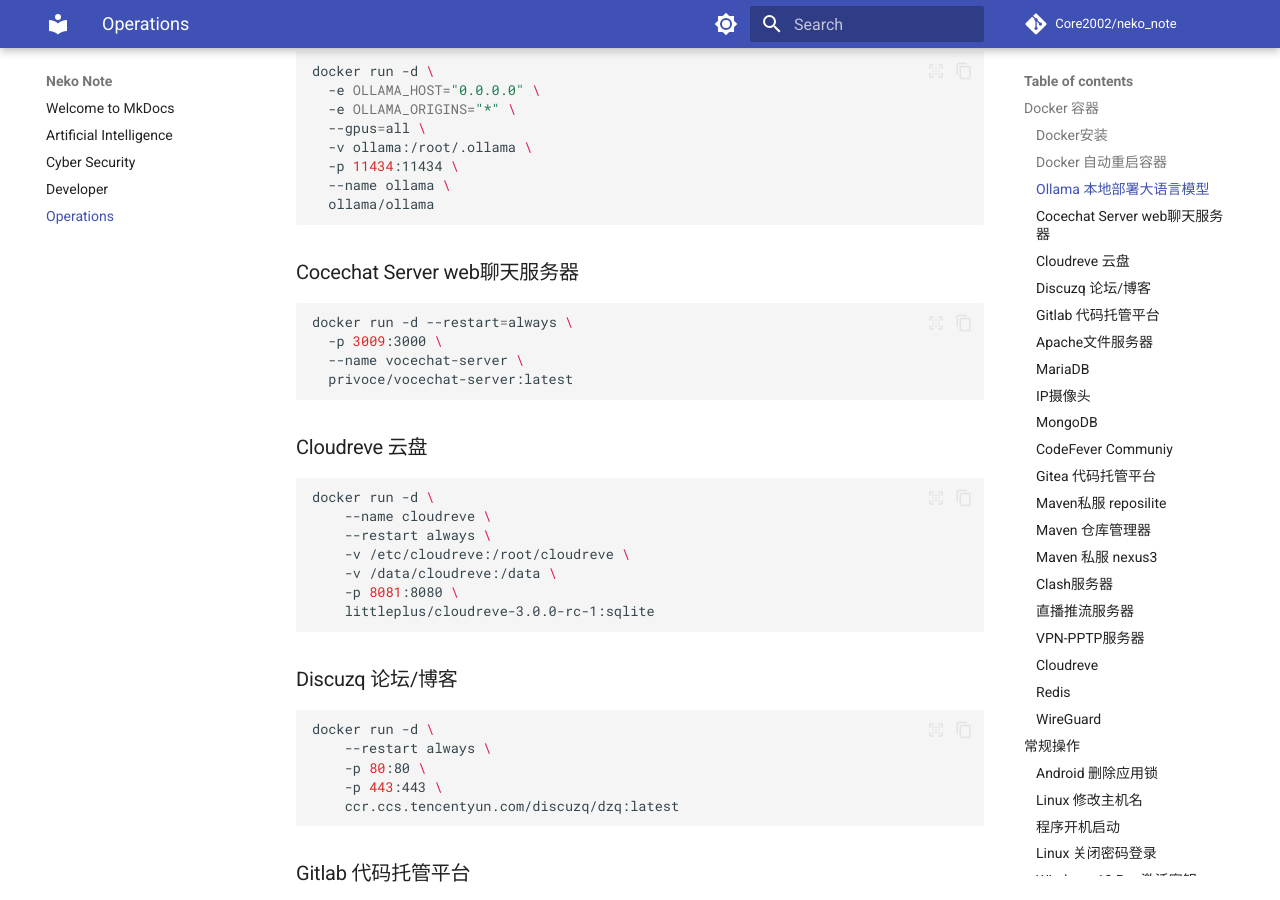
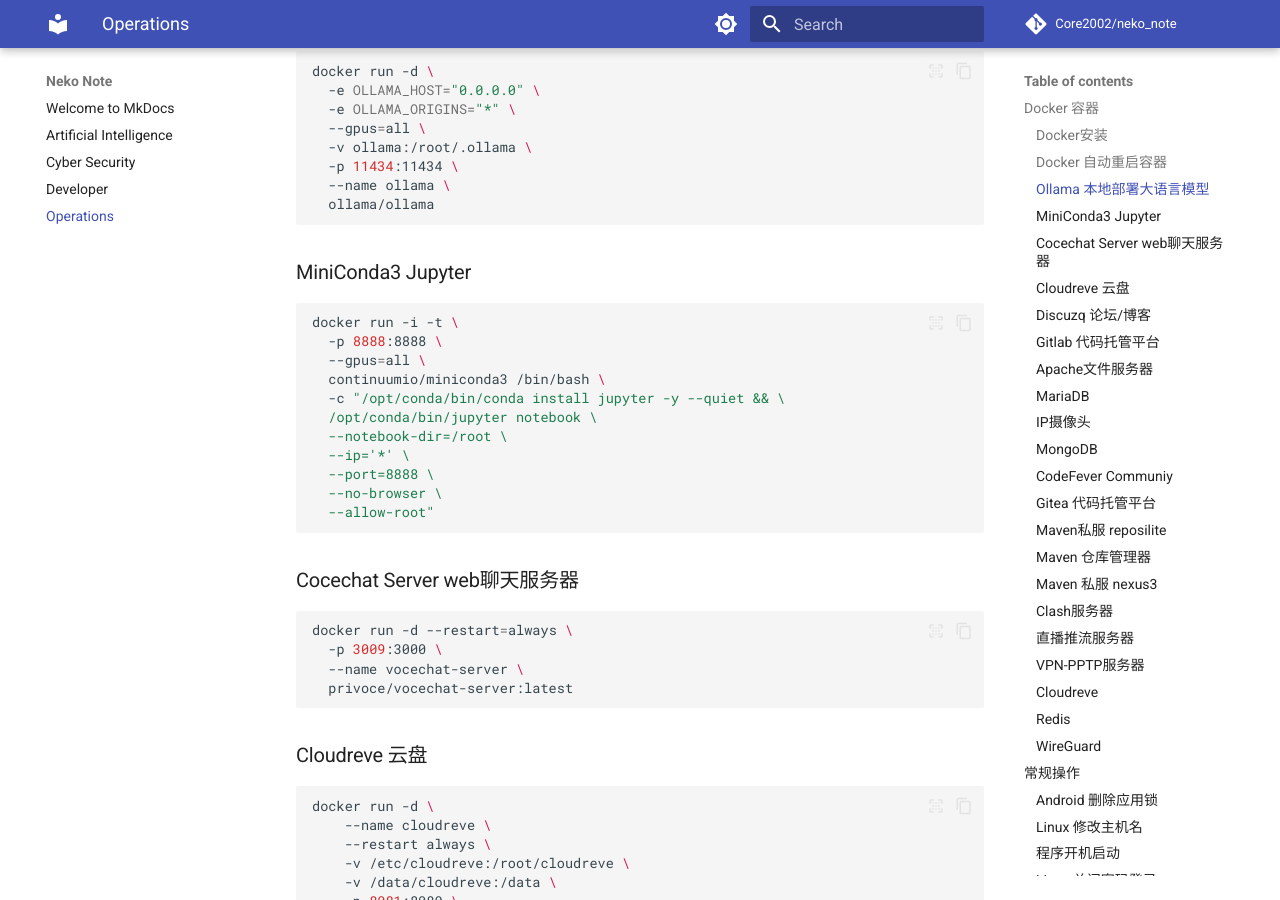
Before and after one commit to Core2002/neko_note, an MkDocs documentation site: the page built from docs/operations.md, in a window 1280 px wide and 900 px high, scrolled down 1408 px. Built offline with MkDocs 1.6.1 and Material for MkDocs 9.7.7, drawn with Linux system fonts in a browser that asks for light colours; comment, search, counter and statistics services are not loaded.

Commit message:
✨ Feat: Add MiniConda3 Jupyter.

````diff
--- a/docs/operations.md
+++ b/docs/operations.md
@@ -75,6 +75,22 @@
   -p 11434:11434 \
   --name ollama \
   ollama/ollama
+```
+
+### MiniConda3 Jupyter
+
+```bash
+docker run -i -t \
+  -p 8888:8888 \
+  --gpus=all \
+  continuumio/miniconda3 /bin/bash \
+  -c "/opt/conda/bin/conda install jupyter -y --quiet && \
+  /opt/conda/bin/jupyter notebook \
+  --notebook-dir=/root \
+  --ip='*' \
+  --port=8888 \
+  --no-browser \
+  --allow-root"
 ```
 
 ### Cocechat Server web聊天服务器
````
